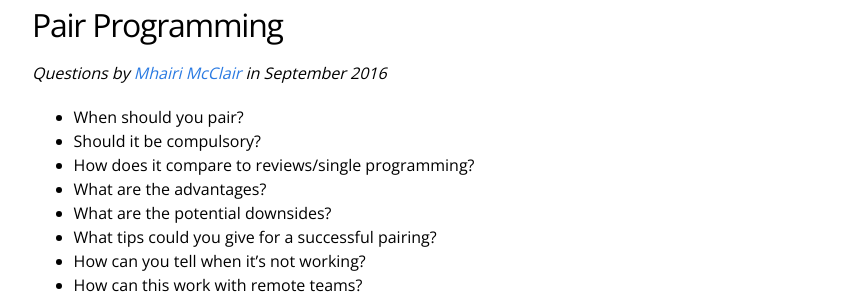
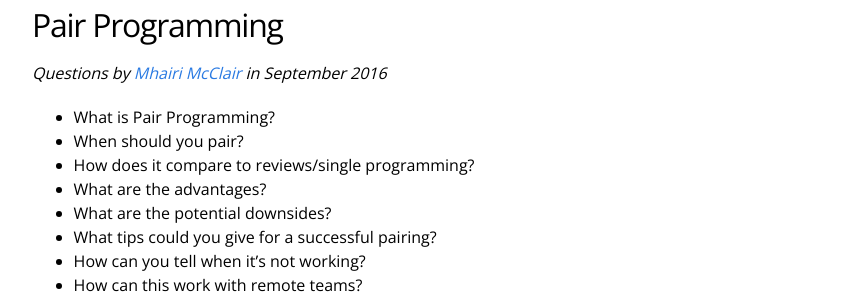
Before and after one commit to codecraftuk/www.guidedconversations.org, a Jekyll site: the page built from _posts/2017-01-31-pair-programming.md, in a window 1280 px wide. Shown: the part 125-425 px from the top of the page, without its empty margins (208-1071 px from the left). Built offline with Jekyll 4.4.1, drawn with Linux system fonts in a browser that asks for light colours; comment, search, counter and statistics services are not loaded.

Commit message:
Fix pair programming set

```diff
--- a/_posts/2017-01-31-pair-programming.md
+++ b/_posts/2017-01-31-pair-programming.md
@@ -9,8 +9,8 @@ categories: questions
 <p><em>Questions by <a href="https://twitter.com/mmcclair">Mhairi McClair</a> in September 2016</em></p>
 
 <ul>
+<li>What is Pair Programming?</li>
 <li>When should you pair?</li>
-<li>Should it be compulsory?</li>
 <li>How does it compare to reviews/single programming?</li>
 <li>What are the advantages?</li>
 <li>What are the potential downsides?</li>
```
